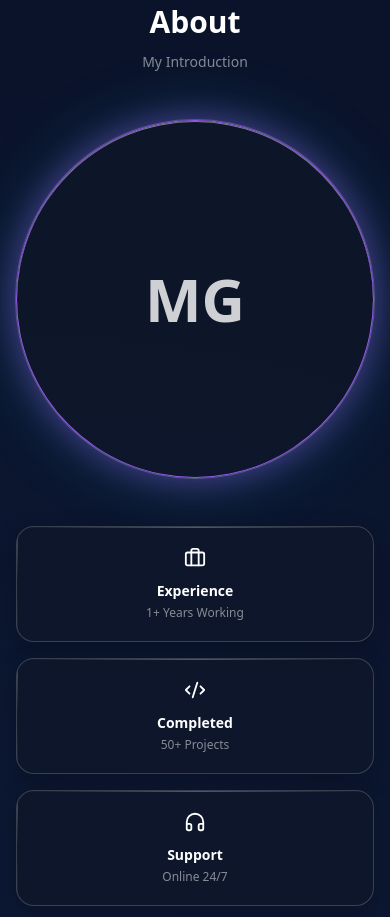
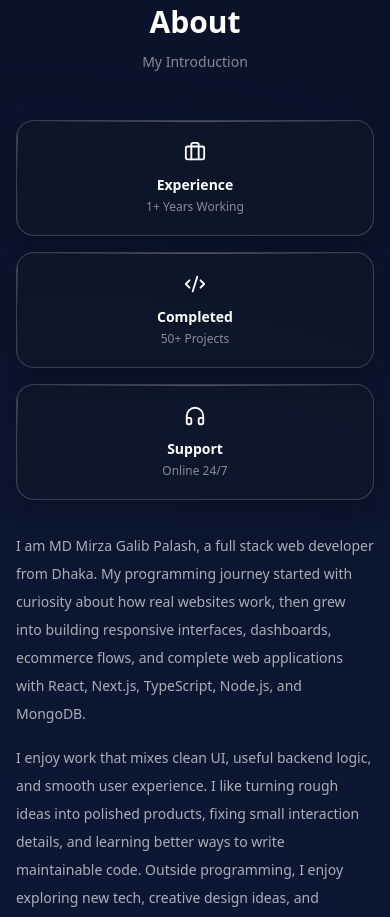
Before and after one commit to GalibDev/mirzagalib-portfolio, a Next.js app: page / in a window 390 px wide. Shown: the part 920-1837 px from the top of the page. Built offline with nearby package versions, Linux system fonts and the light colour scheme; no server answers; the database is empty.

Commit message:
Hide about image on mobile

```diff
--- a/src/sections/About.tsx
+++ b/src/sections/About.tsx
@@ -17,6 +17,9 @@ export default function About() {
   // site_assets table er about_image key theke image fetch korbe
   // =========================
   useEffect(() => {
+    const isMobile = window.matchMedia("(max-width: 767px)").matches;
+    if (isMobile) return;
+
     const loadAboutImage = async () => {
       const { data, error } = await supabase
         .from("site_assets")
@@ -51,7 +54,7 @@ export default function About() {
             Dashboard image thakle show korbe
             na thakle MG fallback show korbe
         ========================= */}
-        <div className="flex justify-center">
+        <div className="hidden justify-center md:flex">
           <div className="about-photo-frame glass relative flex aspect-square w-full max-w-[360px] items-center justify-center overflow-hidden">
             {aboutImage ? (
               <Image
```
